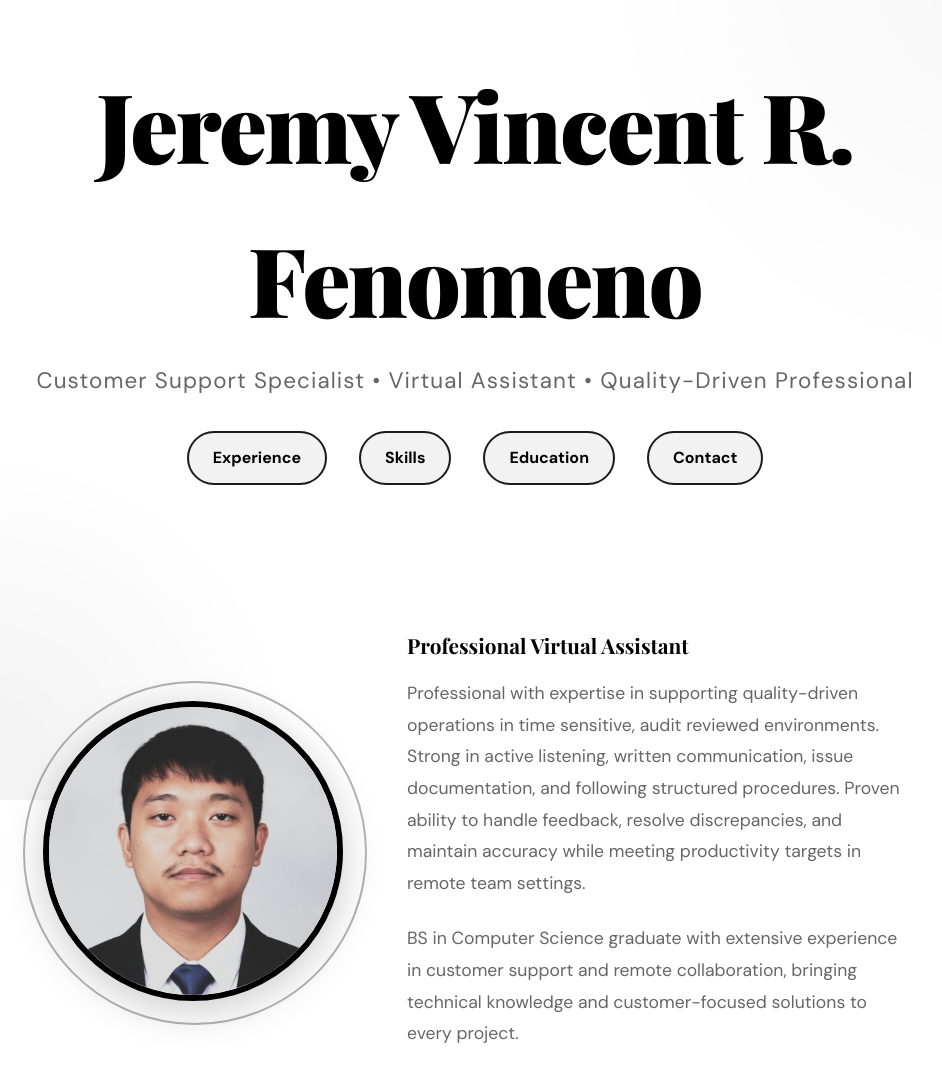
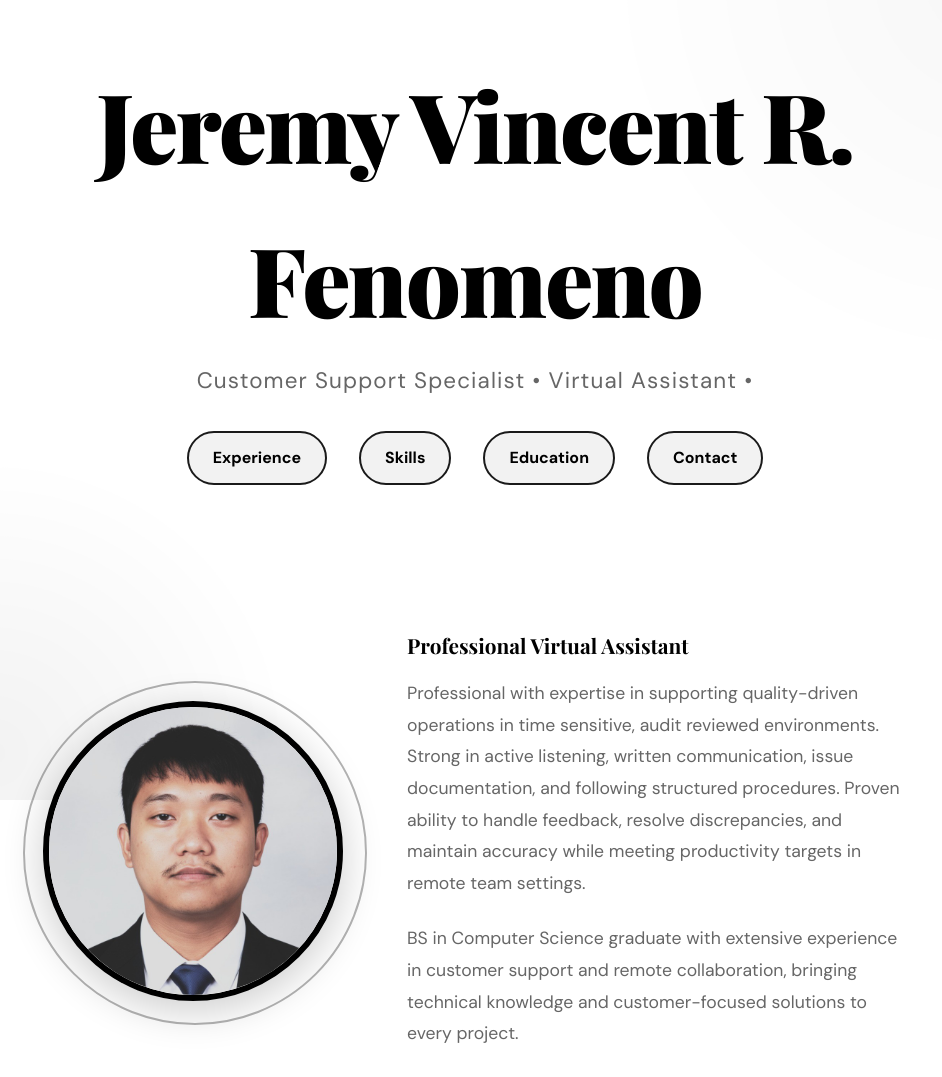
Before and after one commit to Gem0012/jeremy, a plain HTML site: page index.html in a window 1280 px wide. Shown: the top 1077 px of the page, without its empty margins (165-1107 px from the left). Drawn offline with nearby package versions, Linux system fonts and the light colour scheme.

```diff
--- a/index.html
+++ b/index.html
@@ -500,7 +500,7 @@
 
     <header>
         <h1 class="name">Jeremy Vincent R. Fenomeno</h1>
-        <p class="tagline">Customer Support Specialist • Virtual Assistant • Quality-Driven Professional</p>
+        <p class="tagline">Customer Support Specialist • Virtual Assistant •</p>
         <div class="header-links">
             <a href="#experience">Experience</a>
             <a href="#skills">Skills</a>
@@ -628,4 +628,5 @@
         <p style="margin-top: 1rem; opacity: 0.6;">Professional portfolio showcasing expertise in customer support, virtual assistance, and quality-driven operations.</p>
     </footer>
 </body>
+
 </html>
```
